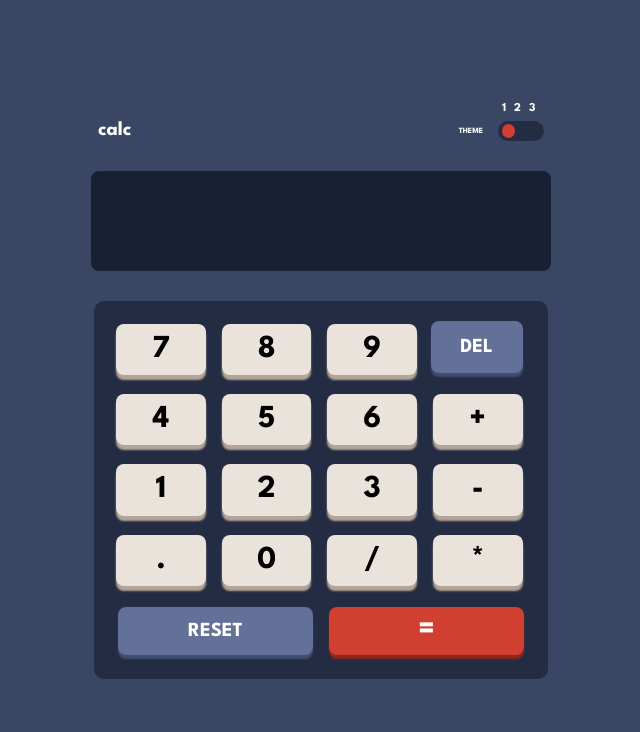
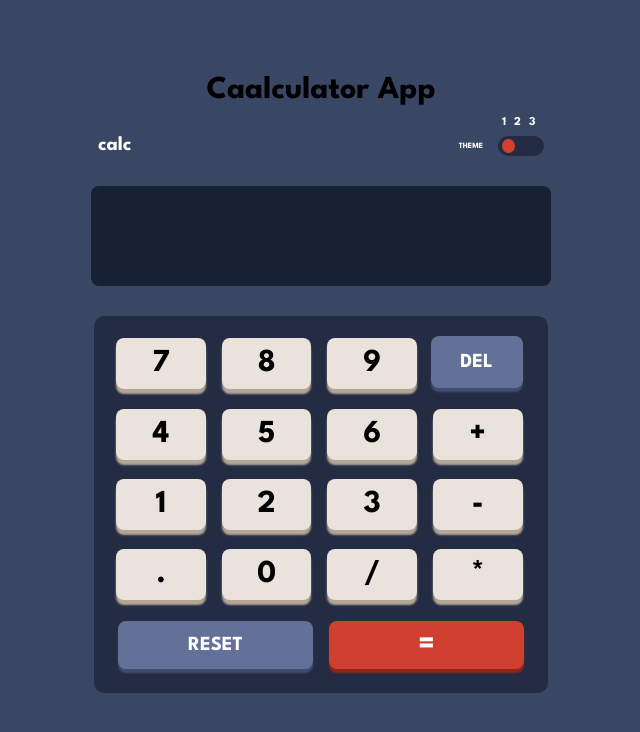
Before and after one commit to deepak1ok/Calculator-App, a plain HTML site: page index.html in a window 1280 px wide. Shown: the whole page, without its empty margins (319-959 px from the left). Drawn offline with Linux system fonts and the light colour scheme.

Commit message:
Update index.html

```diff
--- a/index.html
+++ b/index.html
@@ -15,6 +15,7 @@
 
 <body>
     <main>
+        <h1>Caalculator App</h1>
         <div class="container">
             <div class="theme-no">
                 <span>1</span><span>2</span><span>3</span>
```
